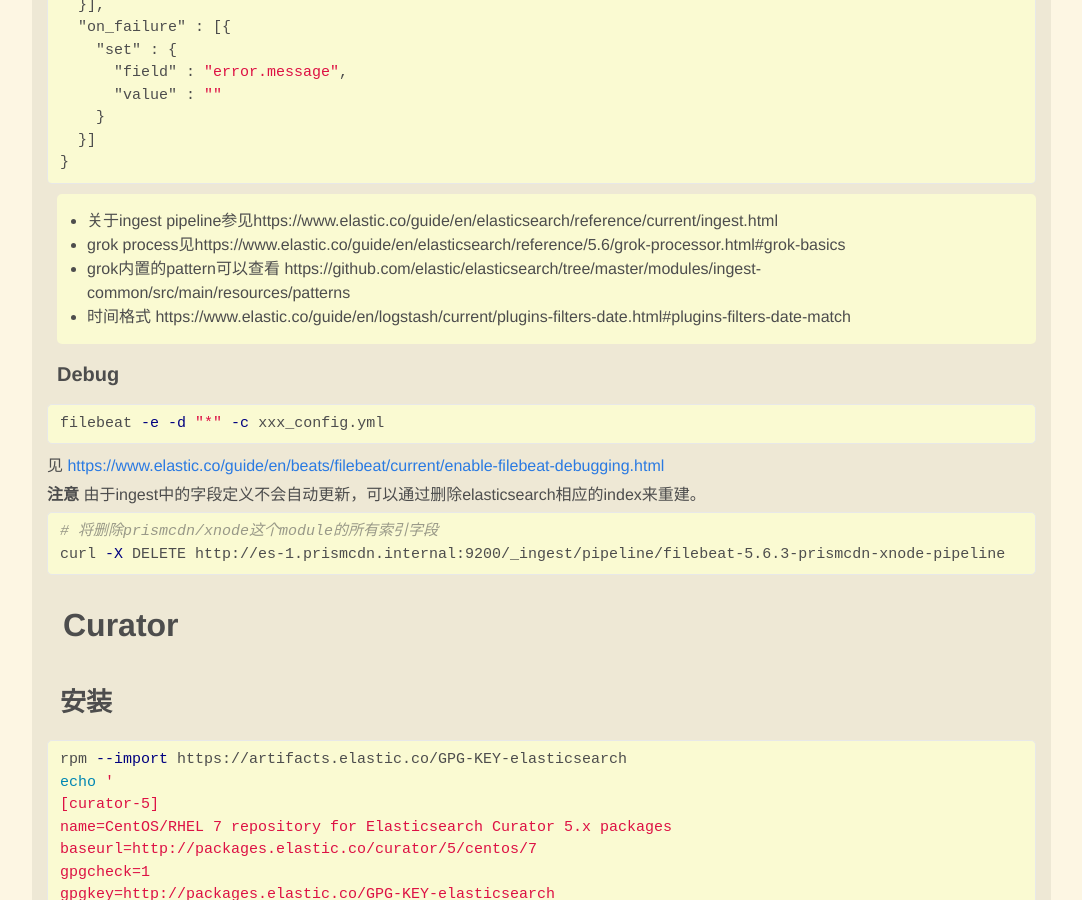
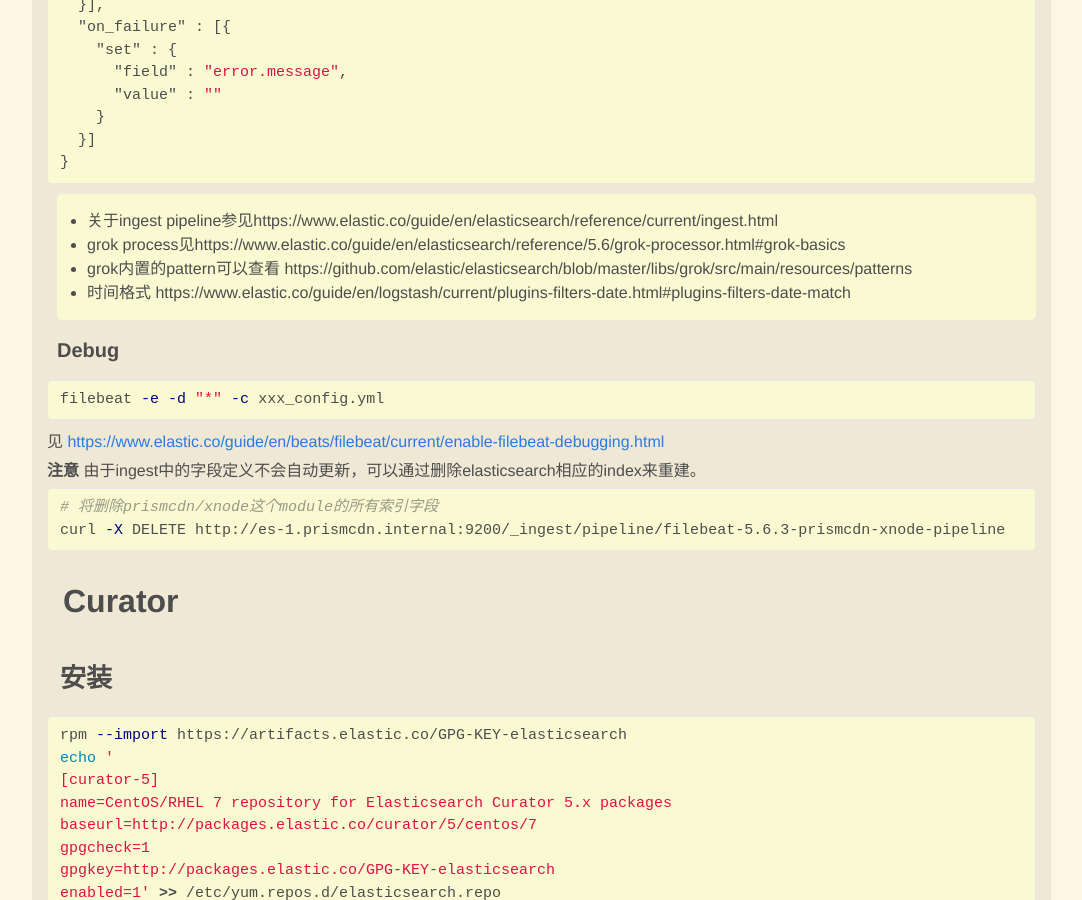
Before and after one commit to feiyuw/feiyuw.github.io, a Jekyll site: the page built from _posts/2018-06-05-elk-notes.md, in a window 1280 px wide and 900 px high, scrolled down 5838 px. Shown: the whole window, without its empty margins (91-1173 px from the left). Built offline with Jekyll 4.4.1, drawn with Linux system fonts in a browser that asks for light colours; nearby versions of some CDN libraries; comment, search, counter and statistics services are not loaded; some of the changed lines change nothing that is shown.

Commit message:
fix patterns url

```diff
--- a/_posts/2018-06-05-elk-notes.md
+++ b/_posts/2018-06-05-elk-notes.md
@@ -245,7 +245,7 @@
 
 * 关于ingest pipeline参见https://www.elastic.co/guide/en/elasticsearch/reference/current/ingest.html
 * grok process见https://www.elastic.co/guide/en/elasticsearch/reference/5.6/grok-processor.html#grok-basics
-* grok内置的pattern可以查看 https://github.com/elastic/elasticsearch/tree/master/modules/ingest-common/src/main/resources/patterns
+* grok内置的pattern可以查看 https://github.com/elastic/elasticsearch/blob/master/libs/grok/src/main/resources/patterns
 * 时间格式 https://www.elastic.co/guide/en/logstash/current/plugins-filters-date.html#plugins-filters-date-match
 
 #### Debug
```
